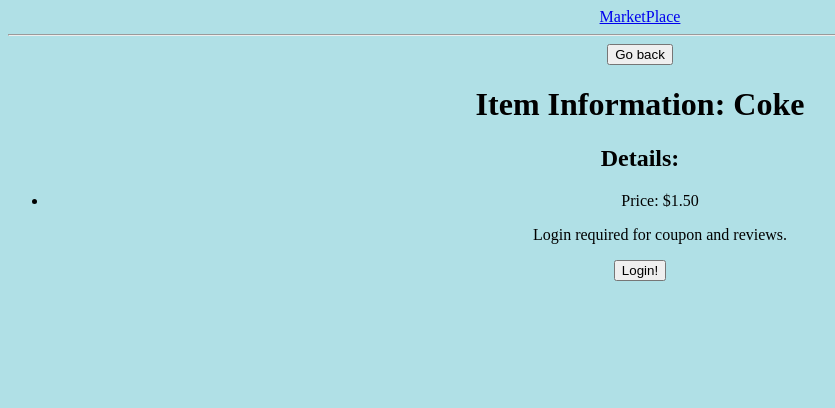
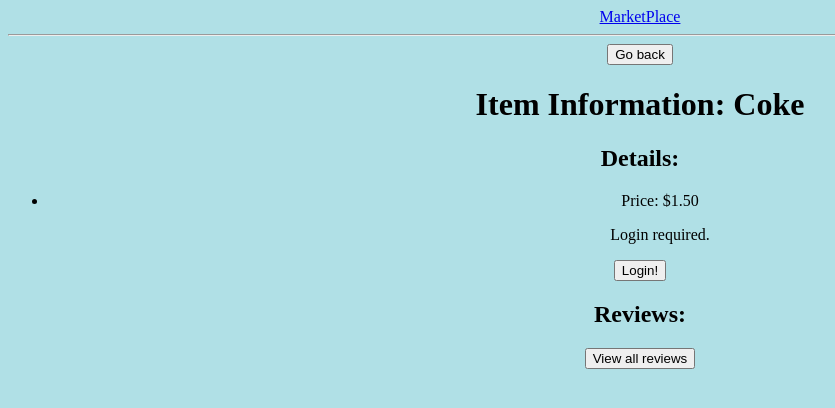
Before and after one commit to NathanKim17/CMPE-131-Marketplace-Project, a Flask app: page /iI/1 in a window 1280 px wide. Shown: the top 408 px of the page, without its empty margins (0-835 px from the left). Run offline with Flask 2, Linux system fonts and the light colour scheme; data comes from the database, SQL or seed files in the repository.

Commit message:
Reverted some changes

```diff
--- a/templates/itemInfo.html
+++ b/templates/itemInfo.html
@@ -39,22 +39,41 @@
         {% endif %}
 
 
-    <ul></ul>
-    <a href="/iI/{{IdNum}}/addreview">
-        <!--<input type="submit" value="Enter Coupon Code">-->
-        <button>Add a Review!</button>
-    </a>
+        <form action="/iI/{{IdNum}}" method="POST">
+            <ul></ul>
+            <textarea type="review"  name="review"  placeholder="Type a review"></textarea>
+            <a href="/iI/{{IdNum}}">
+                <input type="submit" value="Add">
+            </a>
+
+        </form>
+
 
     {% else %}
 
-        <ul style="text-align:center;">Login required for coupon and reviews.</ul>
+        <ul style="text-align:center;">Login required.</ul>
         <a href="/login">
             <button>Login!</button>
         </a>
 
     {% endif %}
 
+    <h2>Reviews:</h2>
+    <a href="/addreview">
+        <!--<input type="submit" value="Enter Coupon Code">-->
+        <button> View all reviews</button>
+    </a>
 
+    {% if review_list %}
+
+        {% for review in review_list %}
+            <!---{% if review.itemID == IdNum %} --->
+                <li>{{review.username}} wrote {{review.review}}</li>
+            <!---{% endif %}--->
+
+        {% endfor %}
+
+    {% endif %}
 
 </body>
 
```
